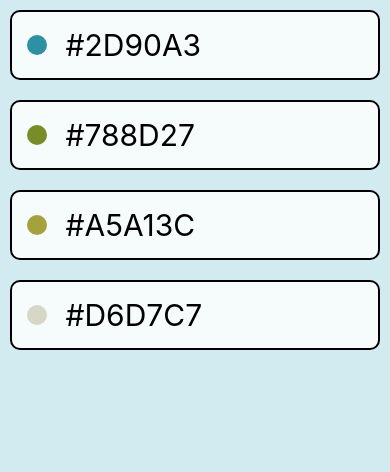
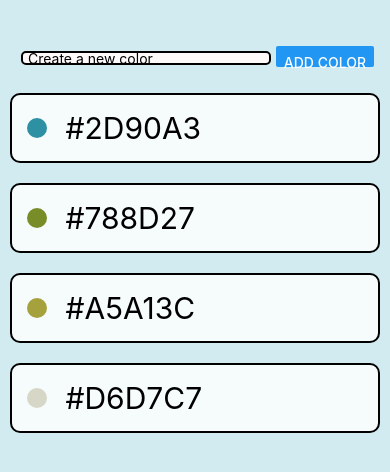
Before and after one commit to e-rojas/projectOne-react-native, a React Native app: screen / in a window 390 px wide. Shown: the top 472 px of the page. Built offline with nearby package versions, Linux system fonts and the light colour scheme.

Commit message:
collecting data via textInput rn

```diff
--- a/App.js
+++ b/App.js
@@ -8,6 +8,7 @@ class App extends React.Component {
 
   render() {
     return (
+
     <ColorList />
     );
   }
--- /dev/null
+++ b/components/ColorForm.js
@@ -0,0 +1,58 @@
+import React, { Component } from 'react';
+import { Text, View,TextInput,StyleSheet,Button } from 'react-native';
+
+export default class ColorForm extends Component {
+  state={
+txtColor:''
+  }
+ submit = ()=>{
+     this.props.onNewColor(this.state.txtColor.toLowerCase())
+this.setState({txtColor:''})
+}
+  render() {
+    return (
+     <View style={styles.constainer} >
+         <TextInput
+         style={styles.txtInput}
+     placeholder='Create a new color'
+     value={this.state.txtColor}
+     onChangeText={text => this.setState({txtColor:text})}
+
+     />
+     {/* <Text onPress={this.submit}  style={styles.button} >Submit</Text> */}
+     <Button
+   onPress={this.submit}
+  title="Add color"
+
+
+/>
+     </View>
+    );
+  }
+}
+
+const styles = StyleSheet.create({
+constainer:{
+padding:16,
+flex: 1,
+flexDirection: 'row'
+},
+txtInput:{
+    flex:1,
+    margin:5,
+    padding:5,
+    borderWidth: 2,
+    borderRadius: 5,
+    backgroundColor: 'snow',
+
+},
+button:{
+backgroundColor: '#F2CD5C',
+margin: 5,
+padding: 5,
+alignItems: 'center',
+justifyContent: 'center'
+,color: 'white',
+borderRadius: 5
+}
+})
--- a/components/ColorList.js
+++ b/components/ColorList.js
@@ -9,24 +9,35 @@ import React from 'react';
    ImageBackground,
    TouchableHighlight
   } from 'react-native' */
-  import { View,Text,StyleSheet,TouchableHighlight ,ScrollView,FlatList} from 'react-native';
+import { View, Text, StyleSheet, TouchableHighlight, ScrollView, FlatList } from 'react-native';
 import ColorButton from './ColorButton';
+import ColorForm from './ColorForm';
 class ColorList extends React.Component {
-    state = {
-        backgroundColor:'#D1EBF1',
-        availableColors:['#2D90A3','#788D27','#A5A13C','#D6D7C7']
+  constructor(props) {
+    super(props);
+    this.state = {
+      backgroundColor: '#D1EBF1',
+      availableColors: ['#2D90A3', '#788D27', '#A5A13C', '#D6D7C7'],
+      name: '#F2C48D'
     }
-     changeColor(backgroundColor){
-this.setState({backgroundColor})
+  }
+
+  changeColor(backgroundColor) {
+    this.setState({ backgroundColor })
+  }
+  newcolor = (color) => {
+    const COLORS = [...this.state.availableColors, color]
+    this.setState({ availableColors: COLORS })
   }
   render() {
     // Deconstruct the state
-        const { backgroundColor,availableColors} = this.state
+    const { backgroundColor, availableColors } = this.state
     return (
-            <ScrollView style={[styles.container,{backgroundColor}]} >
+      <ScrollView style={[styles.container, { backgroundColor }]} >
+        <ColorForm onNewColor={this.newcolor} />
         <FlatList
           data={availableColors}
-              renderItem={({ item }) => <ColorButton  backgroundColor={item} onSelect={(color)=> this.changeColor(color)}/>}
+          renderItem={({ item }) => <ColorButton backgroundColor={item} onSelect={(color) => this.changeColor(color)} />}
         />
 
 
@@ -36,7 +47,8 @@ this.setState({backgroundColor})
 }
 const styles = StyleSheet.create({
   container: {
-        flex:1,
+    flex: 1,
+    paddingTop: 30
     /*   justifyContent:'center', no need for these on scroll view
       alignItems:'center' */
     //   backgroundColor: '#DDD',
```
Lines whose indentation alone changed are shown as unchanged.
